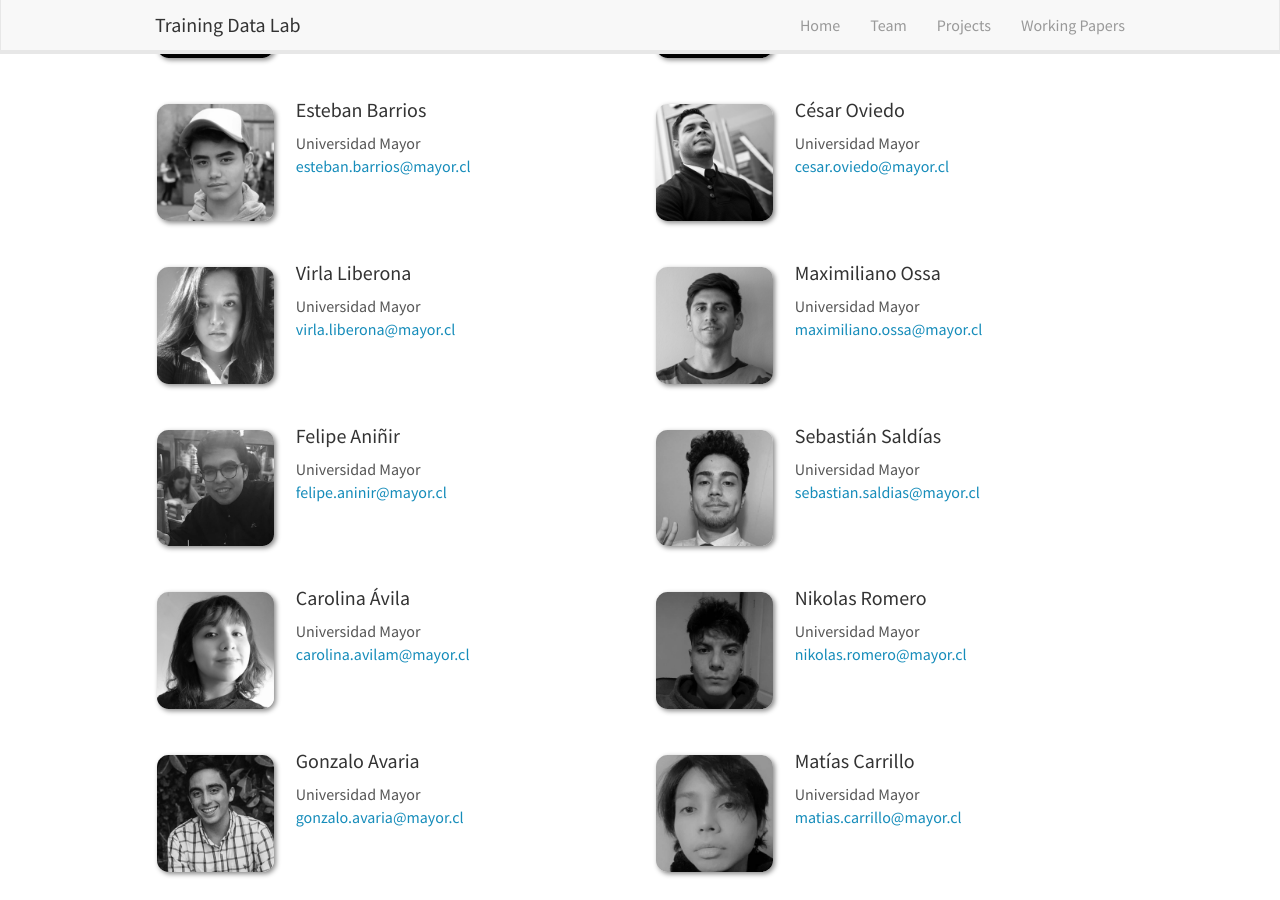
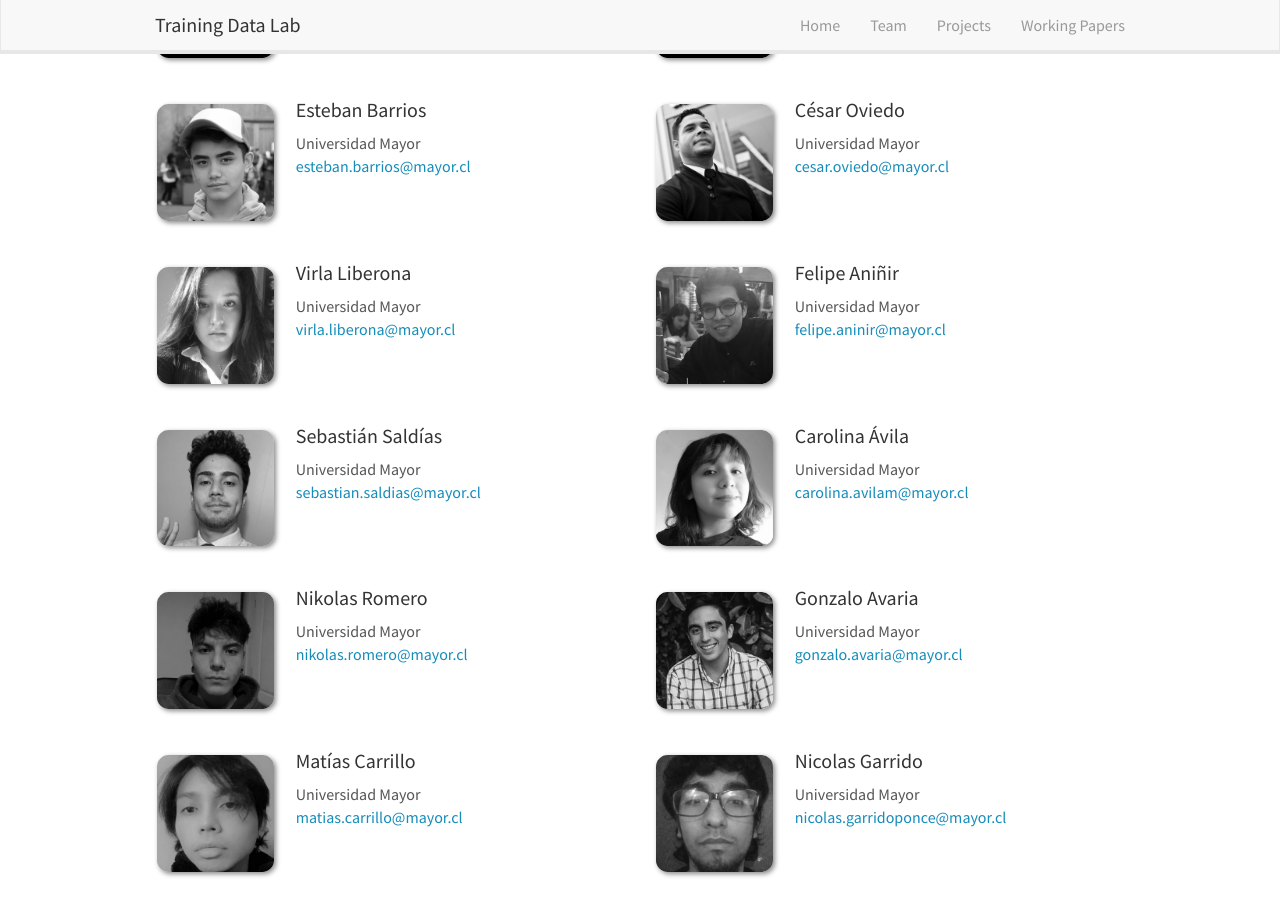
Before and after one commit to training-datalab/old-training-datalab.com, a Jekyll site: the page built from _pages/team.md, in a window 1280 px wide and 900 px high, scrolled down 1178 px. Built offline with Jekyll 4.4.1, drawn with Linux system fonts in a browser that asks for light colours; nearby versions of some CDN libraries.

Commit message:
Update research_assistants.yml

```diff
--- a/_data/research_assistants.yml
+++ b/_data/research_assistants.yml
@@ -38,12 +38,6 @@
   photo: vliberona.jpg
   info: Universidad Mayor
   email: virla.liberona@mayor.cl
-  website:
-
-- name: Maximiliano Ossa
-  photo: mossa.jpg
-  info: Universidad Mayor
-  email: maximiliano.ossa@mayor.cl
   website:
 
 - name: Felipe Aniñir
```
